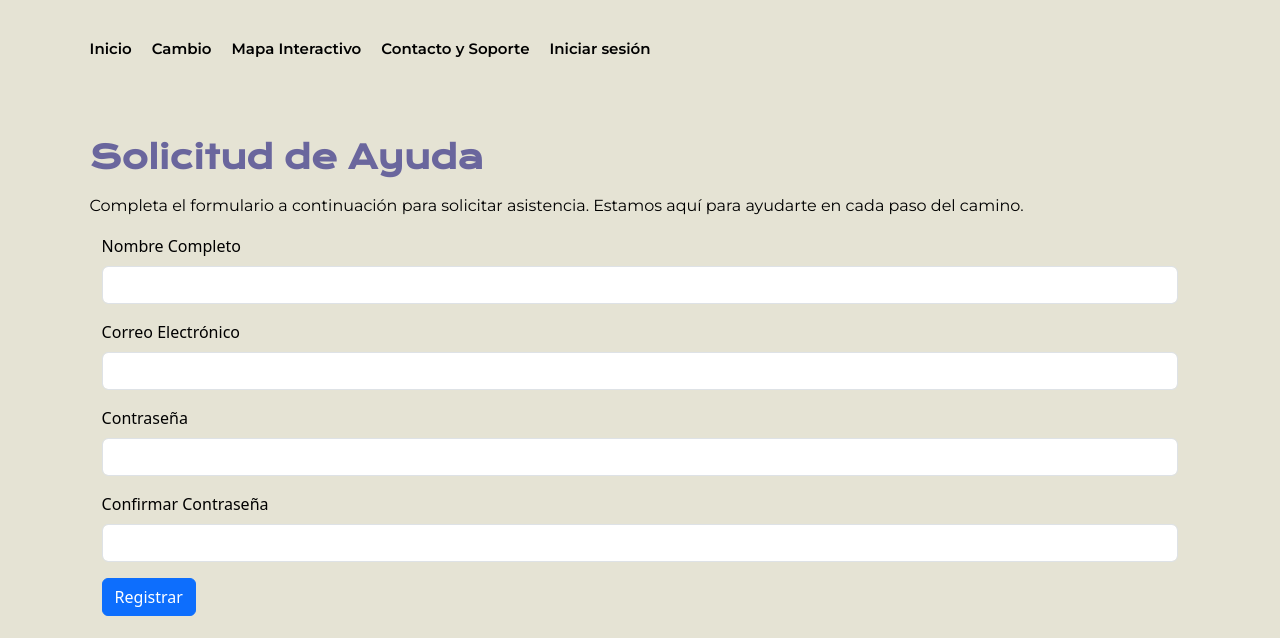
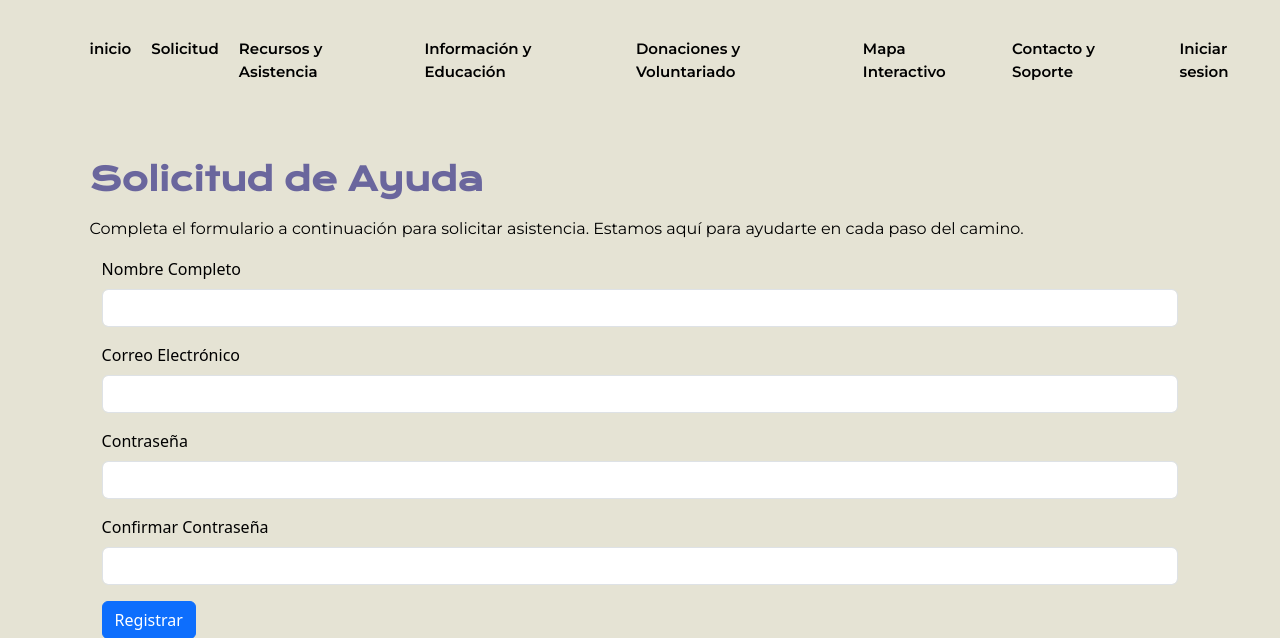
Before and after one commit to Willi-2512/Proyecto, a PHP site: page /solicitud.html in a window 1280 px wide. Shown: the top 638 px of the page. Run offline with PHP 8.4, Linux system fonts and the light colour scheme.

Commit message:
Cambios de pruebas

```diff
--- a/RenaceHogares/index.html
+++ b/RenaceHogares/index.html
@@ -38,7 +38,7 @@
         </button>
         <button class="carousel-control-next" type="button" data-bs-target="#carouselExampleSlidesOnly" data-bs-slide="next">
             <span class="carousel-control-next-icon" aria-hidden="true"></span>
-            <span class="visually-hidden">Next</span>
+            <span class="visually-hidden"> Next</span>
         </button>
     </div>
 
--- a/RenaceHogares/procesar_registro.php
+++ b/RenaceHogares/procesar_registro.php
@@ -1,7 +1,7 @@
 <?php
 $servername = "localhost";
 $username = "root";
-$password_db = ""; // Cambiar si tienes una contraseña configurada
+$password_db = "12345"; // Cambiar si tienes una contraseña configurada
 $dbname = "proyecto2025h";
 
 $conn = new mysqli($servername, $username, $password_db, $dbname);
--- a/RenaceHogares/procesar_sesion.php
+++ b/RenaceHogares/procesar_sesion.php
@@ -1,7 +1,7 @@
 <?php
 $servername = "localhost";
 $username = "root";
-$password_db = ""; // Cambiar si tienes una contraseña configurada
+$password_db = "12345"; // Cambiar si tienes una contraseña configurada
 $dbname = "proyecto2025h";
 
 $conn = new mysqli($servername, $username, $password_db, $dbname);
--- a/RenaceHogares/registrar_usuario.php
+++ b/RenaceHogares/registrar_usuario.php
@@ -1,5 +1,5 @@
 <?php
-$conexion = new mysqli("localhost", "root", "", "grupo_hogares");
+$conexion = new mysqli("localhost", "root", "12345", "grupo_hogares");
 
 if ($conexion->connect_error) {
     die("Conexión fallida: " . $conexion->connect_error);
--- a/RenaceHogares/solicitud.html
+++ b/RenaceHogares/solicitud.html
@@ -11,11 +11,14 @@
 <body>
     <header class="header">
         <nav class="header_menu">
-            <a class="header_enlaces" href="index.html">Inicio</a>
-            <a class="header_enlaces" href="solicitud.html">Cambio</a>
+            <a class="header_enlaces" href="index.html">inicio</a>
+            <a class="header_enlaces" href="solicitud.html">Solicitud</a>
+            <a class="header_enlaces" href="about.html">Recursos y Asistencia</a>
+            <a class="header_enlaces" href="about.html">Información y Educación</a>
+            <a class="header_enlaces" href="about.html">Donaciones y Voluntariado</a>
             <a class="header_enlaces" href="mapa.html">Mapa Interactivo</a>
             <a class="header_enlaces" href="soporte.html">Contacto y Soporte</a>
-            <a class="header_enlaces" href="sesion.html">Iniciar sesión</a>
+            <a class="header_enlaces" href="sesion.html">Iniciar sesion</a>
         </nav>
     </header>
 
--- a/RenaceHogares/verificar_conexion.php
+++ b/RenaceHogares/verificar_conexion.php
@@ -1,7 +1,7 @@
 <?php
 $servername = "localhost";
 $username = "root";
-$password_db = ""; // Cambiar si tienes una contraseña configurada
+$password_db = "12345"; // Cambiar si tienes una contraseña configurada
 $dbname = "proyecto2025h";
 
 $conn = new mysqli($servername, $username, $password_db, $dbname);
```
